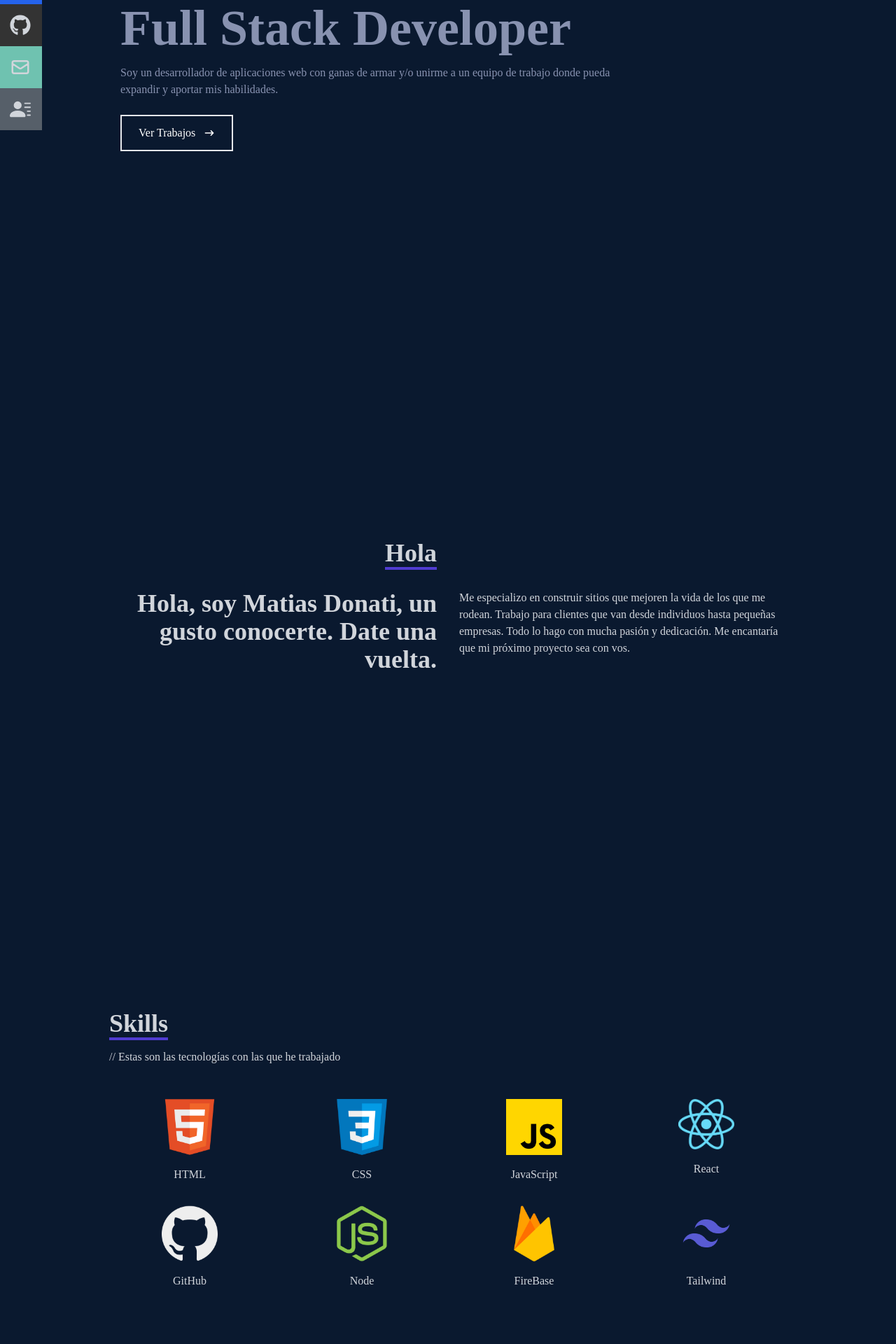
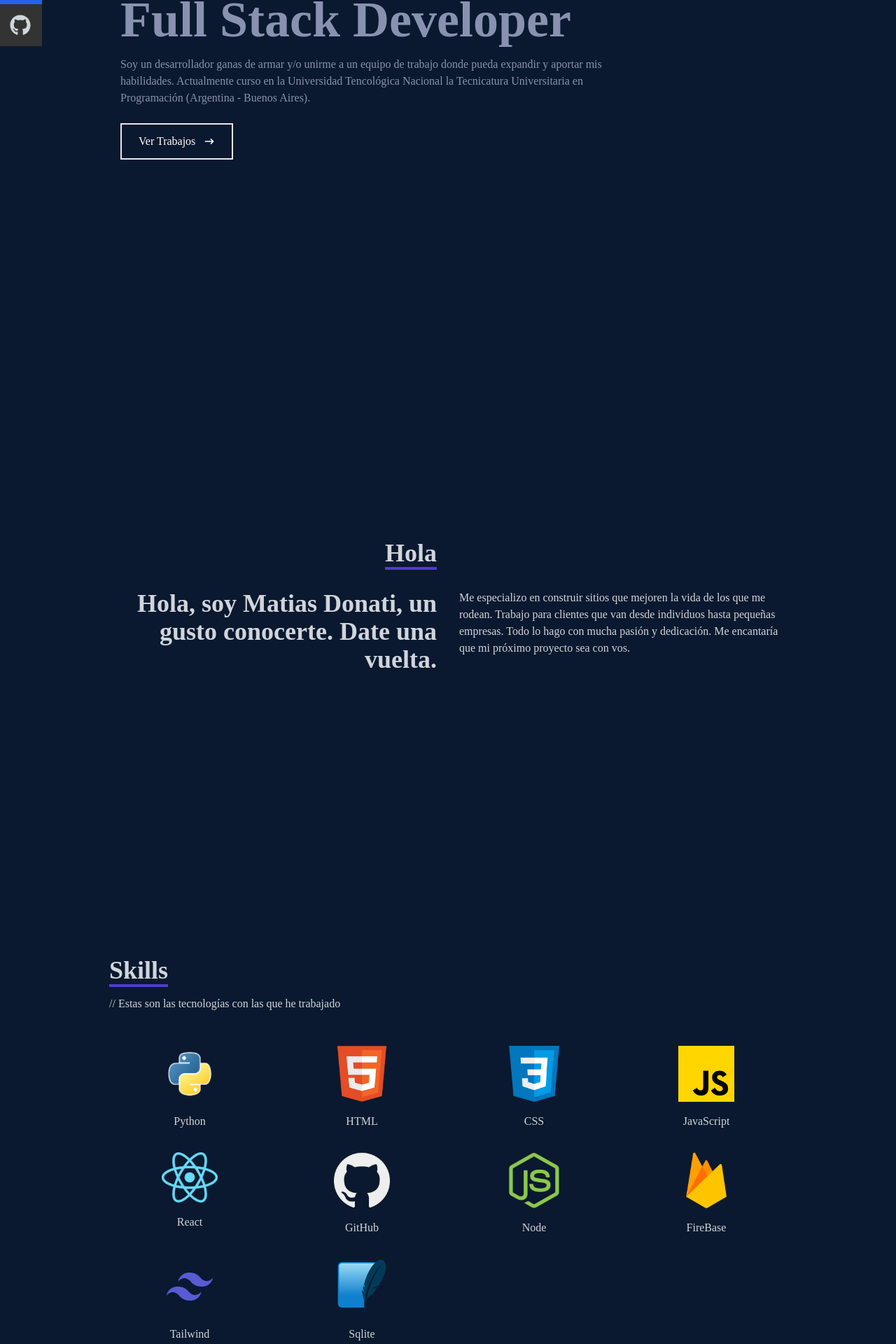
Before and after one commit to MatiasDonati/portfolio, a React (Create React App) app: page / in a window 1280 px wide. Shown: the part 334-2254 px from the top of the page at 70% size. Built offline with nearby package versions, Linux system fonts and the light colour scheme; the HTML template or start-up script is replaced by a standard one.

Commit message:
portfolio actualizado

```diff
--- a/src/components/Home.jsx
+++ b/src/components/Home.jsx
@@ -14,7 +14,7 @@ const Home = () => {
 
         <h1 className='text-4xl sm:text-7xl font-bold text-[#ccd6f6]'>Matias Donati</h1>
         <h2 className='ext-4xl sm:text-7xl font-bold text-[#8892b0]'>Full Stack Developer</h2>
-        <p className='text-[#8892b0] py-4 max-w-[700px]'>Soy un desarrollador de aplicaciones web con ganas de armar y/o unirme a un equipo de trabajo donde pueda expandir  y aportar mis habilidades.</p>
+        <p className='text-[#8892b0] py-4 max-w-[700px]'>Soy un desarrollador ganas de armar y/o unirme a un equipo de trabajo donde pueda expandir  y aportar mis habilidades. Actualmente curso en la Universidad Tencológica Nacional la Tecnicatura Universitaria en Programación (Argentina - Buenos Aires). </p>
         <div>
           <Link to="works" smooth={true} duration={500}>
             <button className='text-white group border-2 px-6 py-3 my-2 flex items-center hover:bg-[#503CD1] hover:border-[#503CD1]'>Ver Trabajos
--- a/src/components/Navbar.jsx
+++ b/src/components/Navbar.jsx
@@ -89,17 +89,17 @@ const Navbar = () => {
                 <ul>
                     <li className='w-[160px] h-[60px] flex justify-between items-center ml-[-100px] hover:ml-[-10px] duration-300 bg-blue-600'>
                         <a className='flex justify-between items-center w-full texxt-gray-300'
-                            href="/">
+                            href="https://linkedin.com/in/matias-donati-8b500322a" target="_blank">
                             Linkedin <FaLinkedin size={30} />
                         </a>
                     </li>
                     <li className='w-[160px] h-[60px] flex justify-between items-center ml-[-100px] hover:ml-[-10px] duration-300 bg-[#333333]'>
                         <a className='flex justify-between items-center w-full texxt-gray-300'
-                            href="/">
+                            href="https://github.com/MatiasDonati" target="_blank">
                             Github <FaGithub size={30} />
                         </a>
                     </li>
-                    <li className='w-[160px] h-[60px] flex justify-between items-center ml-[-100px] hover:ml-[-10px] duration-300 bg-[#6fc2b0]'>
+                    {/* <li className='w-[160px] h-[60px] flex justify-between items-center ml-[-100px] hover:ml-[-10px] duration-300 bg-[#6fc2b0]'>
                         <a className='flex justify-between items-center w-full texxt-gray-300'
                             href="/">
                             Email <HiOutlineMail size={30} />
@@ -110,7 +110,7 @@ const Navbar = () => {
                             href="/">
                             Resume <BsFillPersonLinesFill size={30} />
                         </a>
-                    </li>
+                    </li> */}
                 </ul>
 
             </div>
--- a/src/components/Skills.jsx
+++ b/src/components/Skills.jsx
@@ -7,6 +7,8 @@ import Node from '../assets/node.png';
 import FireBase from '../assets/firebase.png';
 import GitHub from '../assets/github.png';
 import Tailwind from '../assets/tailwind-css.png';
+import Python from '../assets/python.png'
+import Sqlite from '../assets/sqlite.png'
 
 const Skills = () => {
     return (
@@ -19,10 +21,10 @@ const Skills = () => {
                 </div>
 
                 <div className='w-full grid grid-cols-2 sm:grid-cols-4 gap-4 text-center py-8'>
-                    {/* <div className='shadow-[#040c16] hover:scale-110 duration-500'>
-                        <img className='w-20 mx-auto' src={Vsc} alt="Vsc icon" />
-                        <p className='my-4'>VSC</p>
-                    </div> */}
+                    <div className='shadow-[#040c16] hover:scale-110 duration-500'>
+                        <img className='w-20 mx-auto' src={Python} alt="Python icon" />
+                        <p className='my-4'>Python</p>
+                    </div>
                     <div className=' shadow-[#040c16] hover:scale-110 duration-500'>
                         <img className='w-20 mx-auto' src={HTML} alt="Html icon" />
                         <p className='my-4'>HTML</p>
@@ -55,6 +57,10 @@ const Skills = () => {
                         <img className='w-20 mx-auto' src={Tailwind} alt="FireBase icon" />
                         <p className='my-4'>Tailwind</p>
                     </div>
+                    <div className='shadow-[#040c16] hover:scale-110 duration-500'>
+                        <img className='w-20 mx-auto' src={Sqlite} alt="Sqlite icon" />
+                        <p className='my-4'>Sqlite</p>
+                    </div>
                 </div>
             </div>
         </div>
```
Also changed, not shown: src/assets/python.png (added), src/assets/sqlite.png (added).
